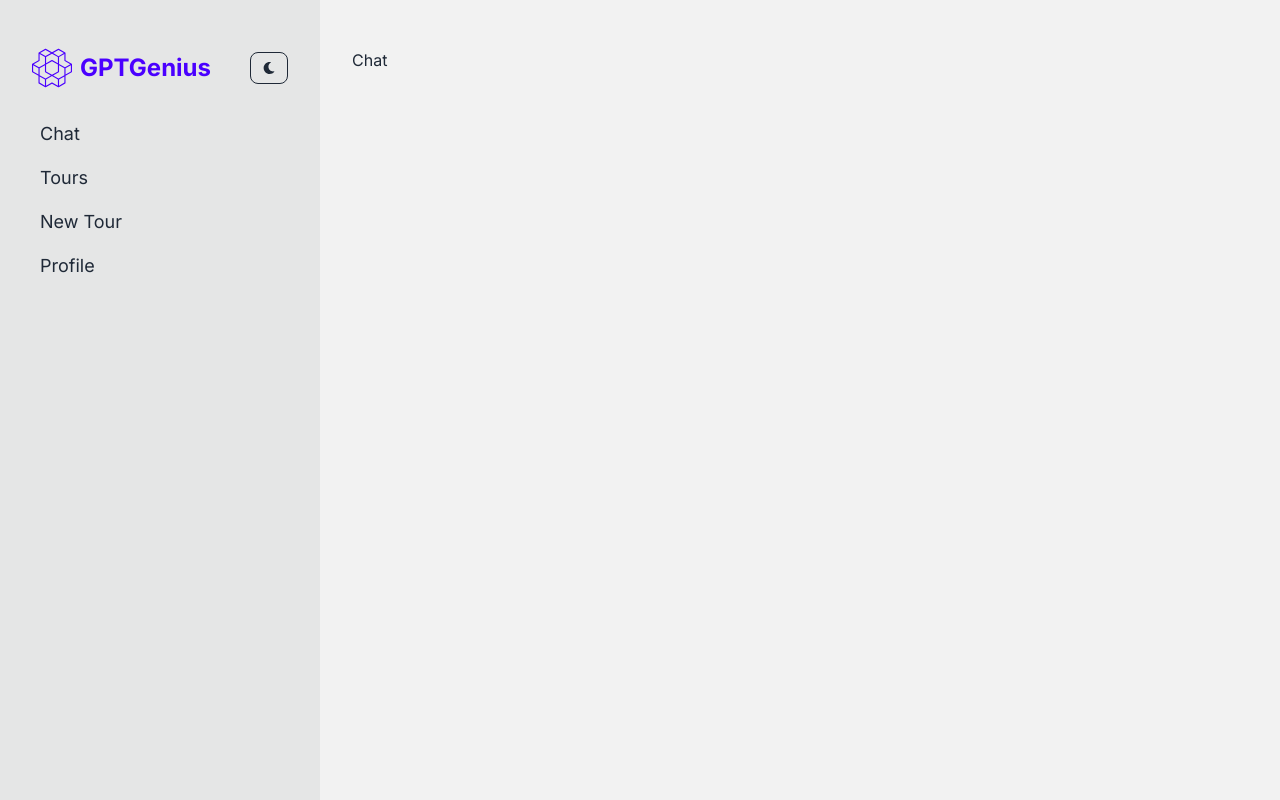
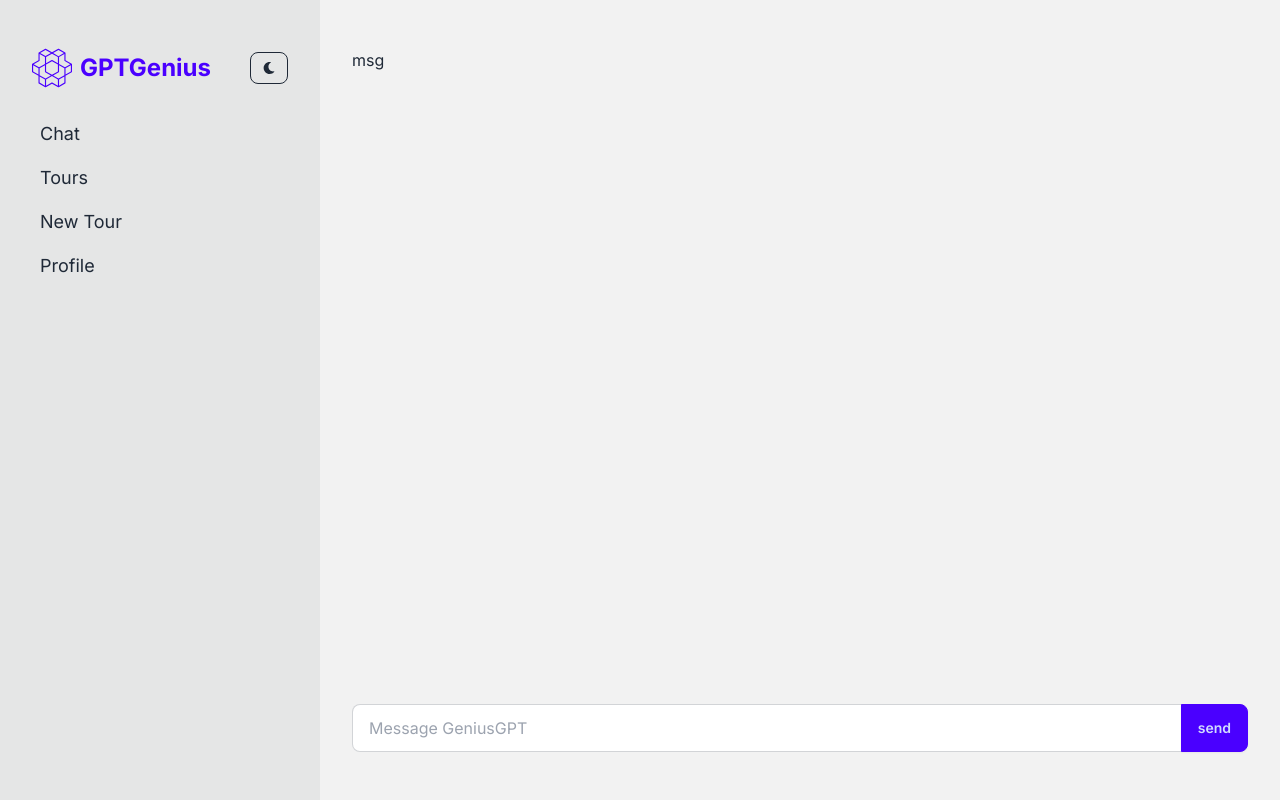
Before and after one commit to luc4s-git/openai-app, a Next.js app: page /chat in a window 1280 px wide. Built offline with nearby package versions, Linux system fonts and the light colour scheme; no server answers.

Commit message:
chat component

```diff
--- a/app/(dashboard)/chat/page.tsx
+++ b/app/(dashboard)/chat/page.tsx
@@ -1,3 +1,9 @@
+import Chat from '@/components/dashboard/chat/Chat';
+
 export default function ChatPage() {
-  return <div>Chat</div>;
+  return (
+    <div className="w-full h-full">
+      <Chat />
+    </div>
+  );
 }
--- /dev/null
+++ b/components/dashboard/chat/Chat.tsx
@@ -0,0 +1,34 @@
+'use client';
+
+import { FormEvent, useState } from 'react';
+
+export default function Chat(): React.ReactNode {
+  const [text, setText] = useState('');
+  const [message, setMessage] = useState('');
+
+  const handleSubmit = (e: FormEvent<HTMLFormElement>) => {
+    e.preventDefault();
+    console.log(text);
+  };
+
+  return (
+    <div className="min-h-[calc(100vh-6rem)] grid grid-rows-[1fr,auto]">
+      <div>msg</div>
+      <form onSubmit={handleSubmit} className="flex justify-center pt-12">
+        <div className="join w-full max-w-4xl">
+          <input
+            type="text"
+            placeholder="Message GeniusGPT"
+            className="input input-bordered join-item w-full"
+            value={text}
+            required
+            onChange={(e) => setText(e.target.value)}
+          />
+          <button className="btn btn-primary join-item" type="submit">
+            send
+          </button>
+        </div>
+      </form>
+    </div>
+  );
+}
```
